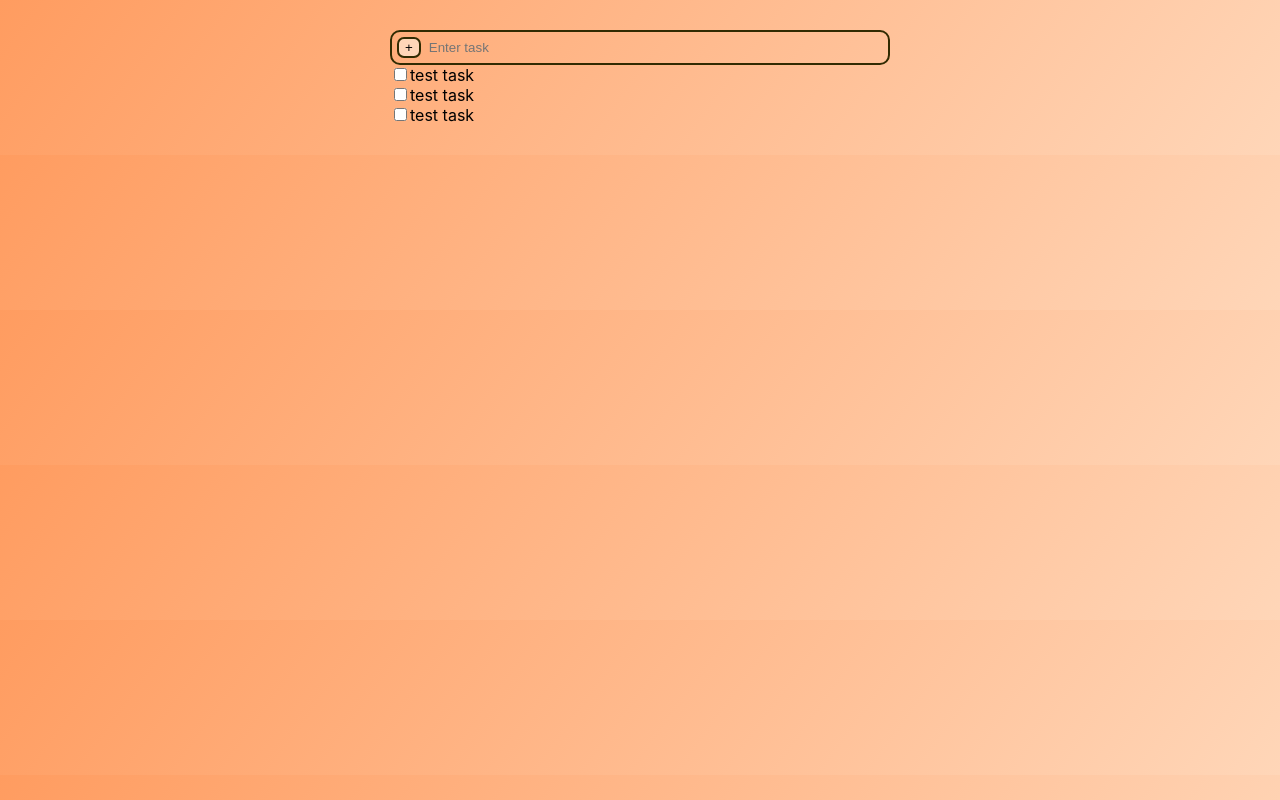
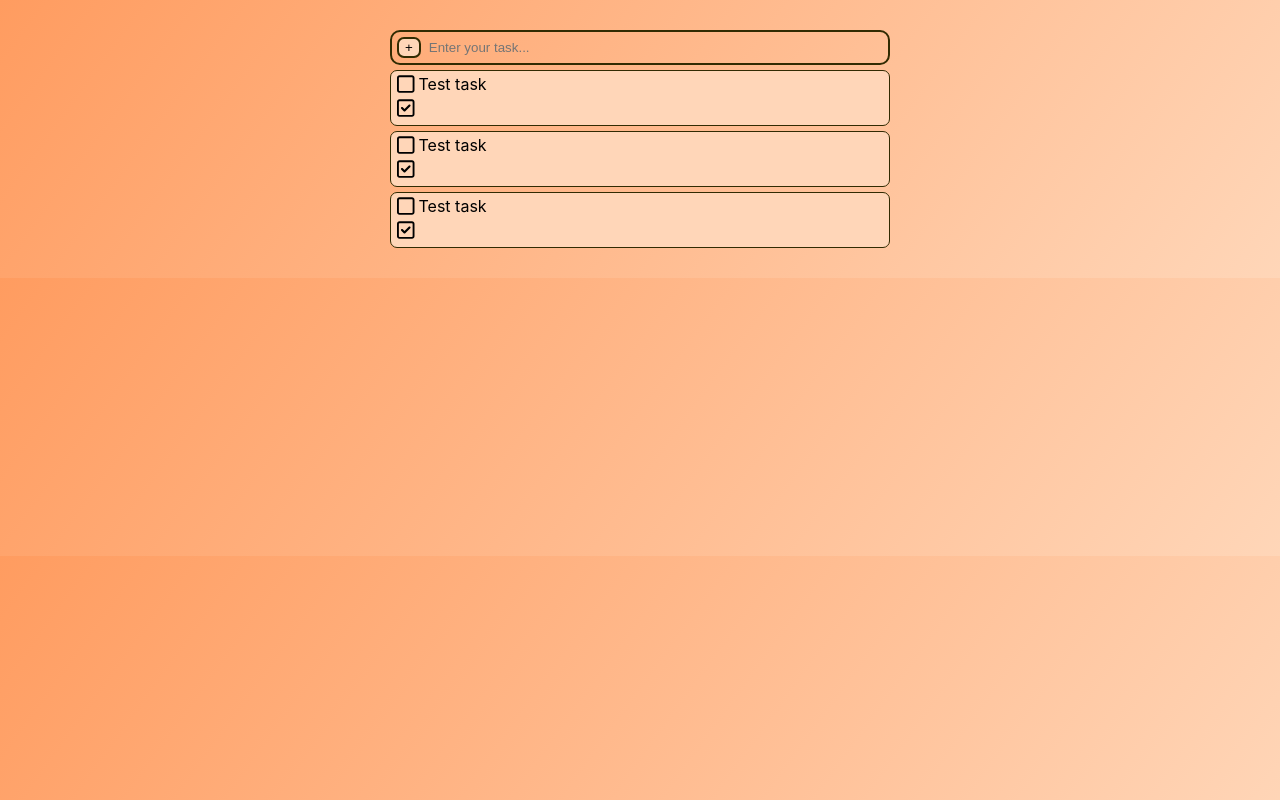
Before and after one commit to Ollie-HB/to-do-list-react, a React (Create React App) app: page / in a window 1280 px wide. Built offline with nearby package versions, Linux system fonts and the light colour scheme.

Commit message:
Checkbox broken out into separate component, but need to make them work

```diff
--- a/src/App.css
+++ b/src/App.css
@@ -33,3 +33,18 @@ form button {
   border-radius: 7px;
   cursor: pointer;
 }
+
+div.task {
+  background-color: rgba(255,214,184,1);
+  border: 1px solid #312b02;
+  border-radius: 7px;
+  padding: 3px 6px;
+  margin-top: 5px;
+  display: flex;
+}
+
+div.task svg {
+  height: 20px;
+  margin-right: 4px;
+
+}
--- /dev/null
+++ b/src/components/Checkbox.js
@@ -0,0 +1,14 @@
+export default function Checkbox() {
+
+  return (
+    <div>
+      <div className="checkbox unchecked">
+        <svg xmlns="http://www.w3.org/2000/svg" viewBox="0 0 448 512"><path d="M384 32C419.3 32 448 60.65 448 96V416C448 451.3 419.3 480 384 480H64C28.65 480 0 451.3 0 416V96C0 60.65 28.65 32 64 32H384zM384 80H64C55.16 80 48 87.16 48 96V416C48 424.8 55.16 432 64 432H384C392.8 432 400 424.8 400 416V96C400 87.16 392.8 80 384 80z"/></svg>
+      </div>
+      <div className="checkbox checked">
+        <svg xmlns="http://www.w3.org/2000/svg" viewBox="0 0 448 512"><path d="M211.8 339.8C200.9 350.7 183.1 350.7 172.2 339.8L108.2 275.8C97.27 264.9 97.27 247.1 108.2 236.2C119.1 225.3 136.9 225.3 147.8 236.2L192 280.4L300.2 172.2C311.1 161.3 328.9 161.3 339.8 172.2C350.7 183.1 350.7 200.9 339.8 211.8L211.8 339.8zM0 96C0 60.65 28.65 32 64 32H384C419.3 32 448 60.65 448 96V416C448 451.3 419.3 480 384 480H64C28.65 480 0 451.3 0 416V96zM48 96V416C48 424.8 55.16 432 64 432H384C392.8 432 400 424.8 400 416V96C400 87.16 392.8 80 384 80H64C55.16 80 48 87.16 48 96z"/></svg>
+      </div>
+    </div>
+
+  );
+  }
--- a/src/components/Task.js
+++ b/src/components/Task.js
@@ -1,9 +1,10 @@
-export default function TaskForm() {
+import Checkbox from "./Checkbox";
+export default function Task() {
 
 return (
-  <div>
-    <input type="checkbox"></input>
-    test task
+  <div className="task">
+    <Checkbox />
+    Test task
   </div>
 
 );
--- a/src/components/TaskForm.js
+++ b/src/components/TaskForm.js
@@ -11,7 +11,7 @@ export default function TaskForm() {
           <input type="text"
                  value={taskName}
                  onChange={ev => setTaskName(ev.target.value)}
-                 placeholder="Enter task"/>
+                 placeholder="Enter your task..."/>
         </form>
       </div>
 );
```
